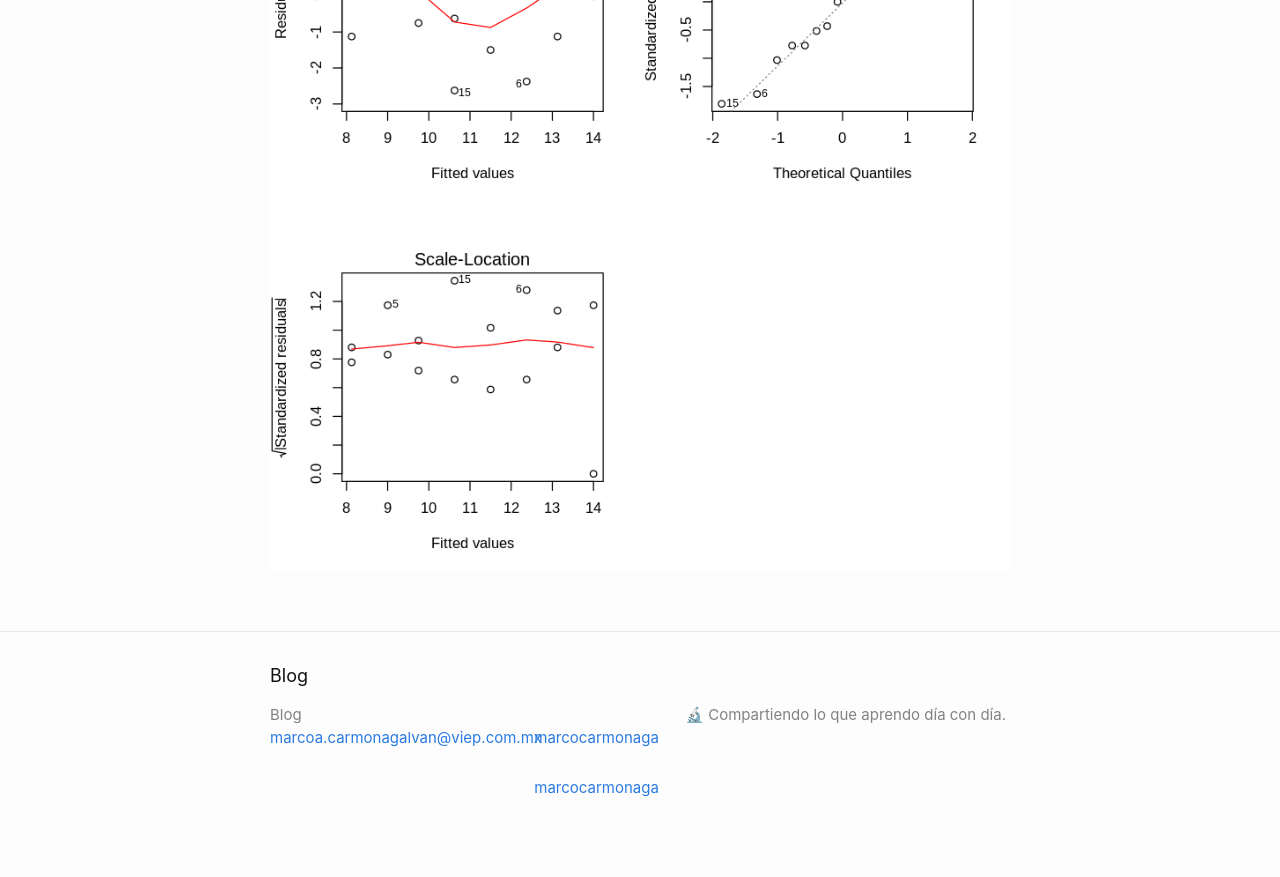
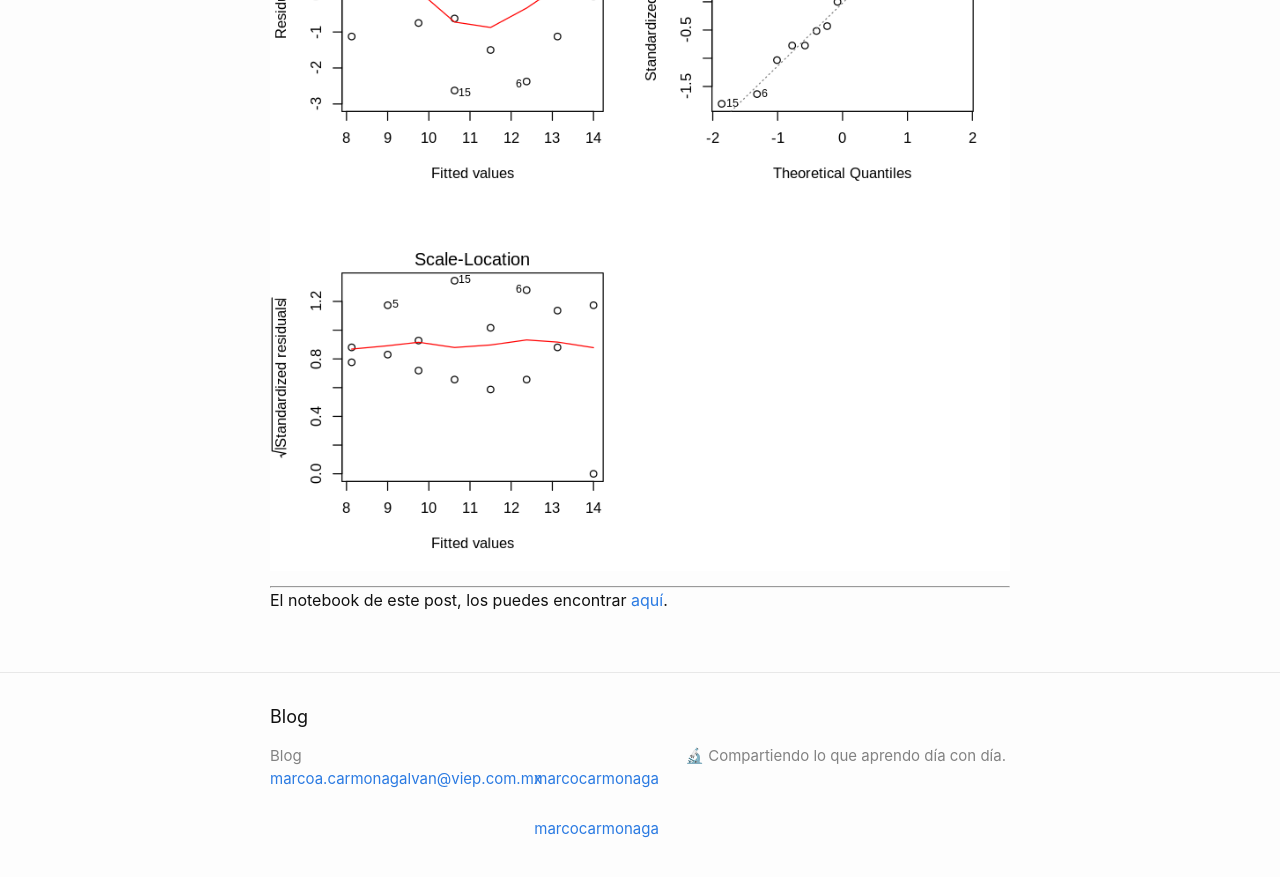
Before and after one commit to marcocarmonaga/Blog, a Jekyll site: the page built from _posts/2022-05-08-Diseño_factorial_a_estudio_de_rugosidad_superficial_de_una_pelicula_protectora.md, in a window 1280 px wide and 900 px high, scrolled down 9957 px. Shown: the top 877 px of the window. Built offline with Jekyll 4.4.1, drawn with Linux system fonts in a browser that asks for light colours; nearby versions of some CDN libraries.

Commit message:
updating post

```diff
--- a/_posts/2022-05-08-Diseño_factorial_a_estudio_de_rugosidad_superficial_de_una_pelicula_protectora.md
+++ b/_posts/2022-05-08-Diseño_factorial_a_estudio_de_rugosidad_superficial_de_una_pelicula_protectora.md
@@ -308,3 +308,7 @@ plot(model_red)
 
 
 ![png](/Blog/assets/images/posts/output_22_1.png)
+
+---
+
+El notebook de este post, los puedes encontrar [aquí](https://gist.github.com/marcocarmonaga/36a34bf7174c9431b158e55956a976ef).
```
